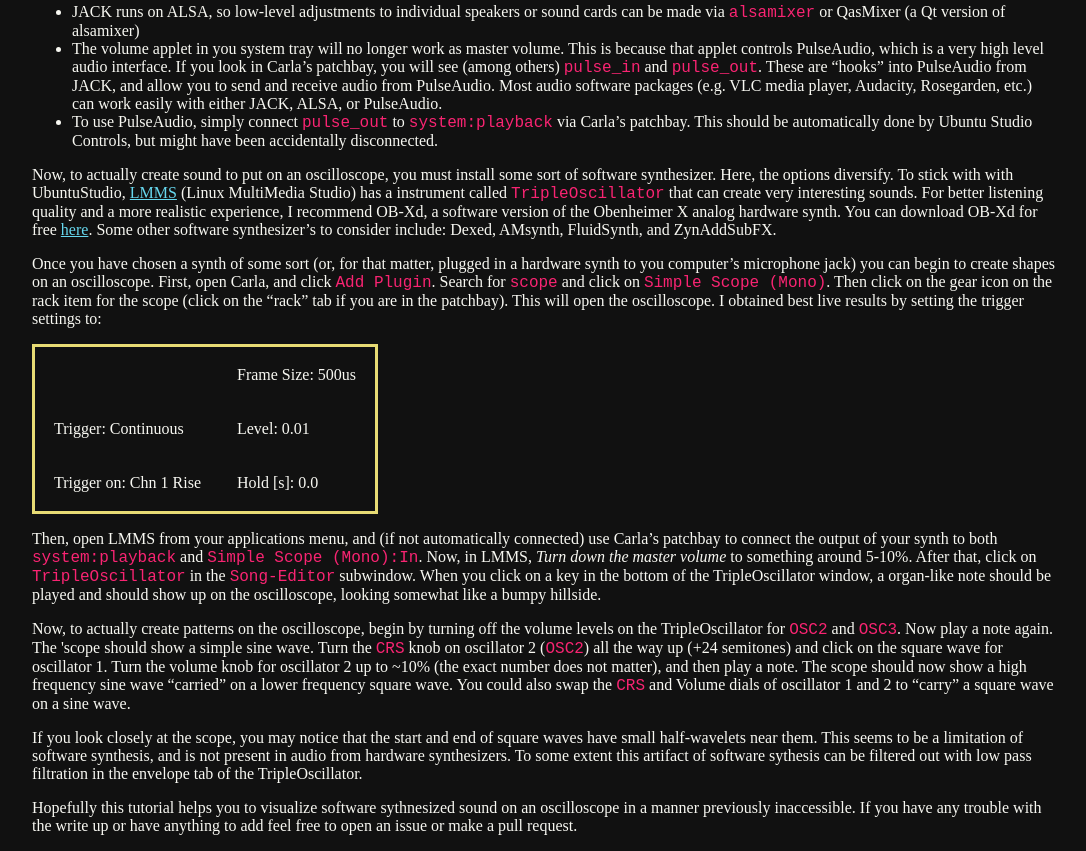
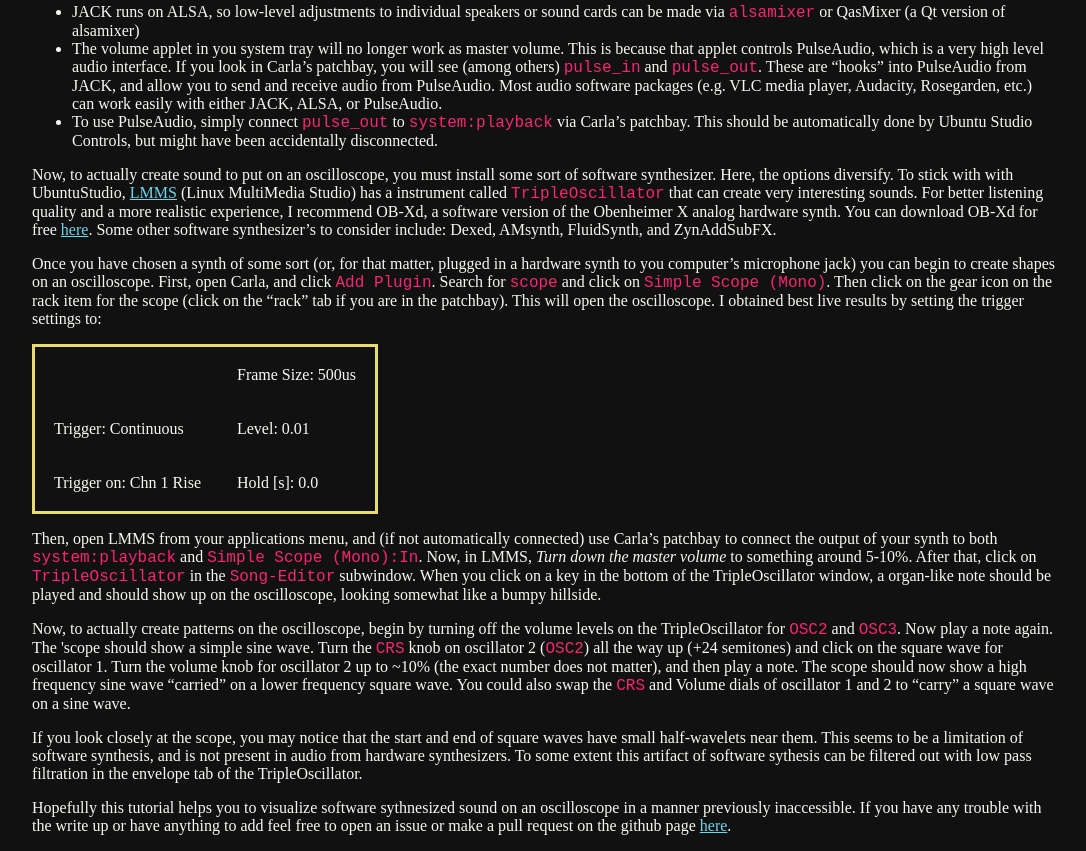
Before and after one commit to squidKid-deluxe/Soft-synth-exploration, a plain HTML site: page index.html in a window 1280 px wide. Shown: the part 645-1496 px from the top of the page, without its empty margins (96-1182 px from the left). Drawn offline with Linux system fonts and the light colour scheme.

Commit message:
Update index.html

```diff
--- a/index.html
+++ b/index.html
@@ -138,7 +138,7 @@
             synthesizers. To some extent this artifact of software sythesis can be filtered out with low pass filtration in the envelope tab of the TripleOscillator.
         </p>
         <p>
-        	Hopefully this tutorial helps you to visualize software sythnesized sound on an oscilloscope in a manner previously inaccessible.   If you have any trouble with the write up or have anything to add feel free to open an issue or make a pull request.
+        	Hopefully this tutorial helps you to visualize software sythnesized sound on an oscilloscope in a manner previously inaccessible.   If you have any trouble with the write up or have anything to add feel free to open an issue or make a pull request on the github page <a href="https://github.com/squidKid-deluxe/Soft-synth-exploration">here</a>.
         </p>
     </body>
 </html>
```
